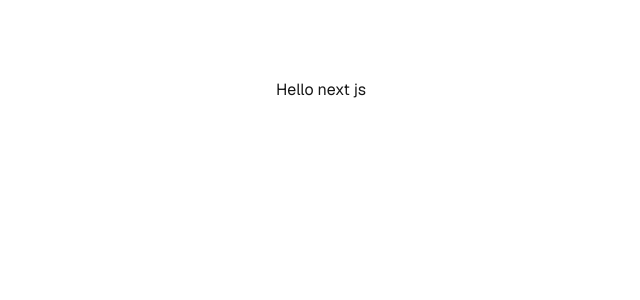
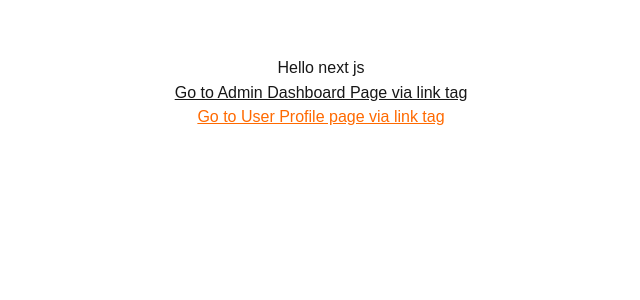
Before and after one commit to ashishkumarak/Learn_Nextjs_CS, a Next.js app in the folder ch1/: page / in a window 1280 px wide. Shown: the top 300 px of the page, without its empty margins (319-959 px from the left). Built offline with nearby package versions, Linux system fonts and the light colour scheme.

Commit message:
Link tag

```diff
--- a/ch1/src/app/page.jsx
+++ b/ch1/src/app/page.jsx
@@ -1,11 +1,16 @@
-import Image from "next/image";
+import LearnLink from "@/components/LearnLink";
+
 
 export default function Home() {
   return (
-    <div className="font-sans grid grid-rows-[20px_1fr_20px] items-center justify-items-center min-h-screen p-8 pb-20 gap-16 sm:p-20">
+    <main className="flex flex-col items-center justify-between p-14">
+      Hello next js
+      <hr/>
 
-      Hello next js
+      <LearnLink />
 
-    </div>
+
+
+    </main>
   );
 }
--- /dev/null
+++ b/ch1/src/components/LearnLink.jsx
@@ -0,0 +1,18 @@
+import Link from "next/link"
+
+// Two ways how to use Link tag
+const LearnLink = () => {
+  const id = 123;
+
+  return (
+    <>
+    <Link href="/admin/dashboard" className="underline">Go to Admin Dashboard Page via link tag
+    </Link>
+
+    <Link href={`/user/profile/${id}`} className="underline text-orange-500">Go to User Profile page via link tag</Link>
+
+    </>
+  )
+}
+
+export default LearnLink
```
